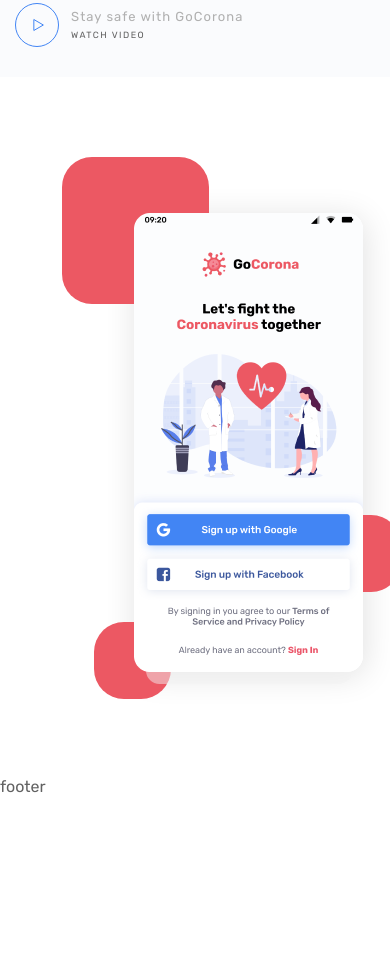
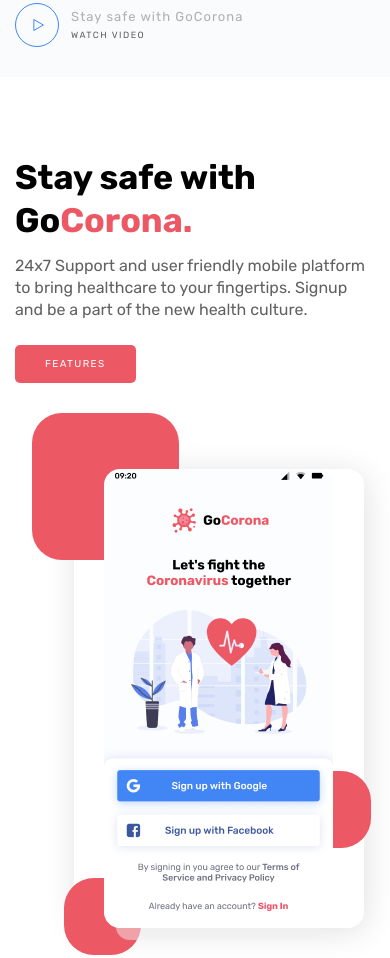
Before and after one commit to YurKo22/GoCorona, a plain HTML site: page index.html in a window 390 px wide. Shown: the part 642-1600 px from the top of the page. Before the commit the page ends 1437 px from the top, so only its background shows below. Drawn offline with Linux system fonts and the light colour scheme.

Commit message:
1.2.0
Adaptive of Section Stay-safe

```diff
--- a/css/slyle.css
+++ b/css/slyle.css
@@ -497,18 +497,20 @@ button:hover {
     box-shadow: 2px 4px 32px rgba(0, 0, 0, 0.12);
     border-radius: 16px;
     position: relative;
+    width: 61.5%;
 }
 
 .media-stay-safe__image img {
     position: relative;
     z-index: 5;
+    max-width: 100%;
 }
 
 .media-stay-safe__image::after {
-    content: '';
+    content: "";
     position: absolute;
     bottom: -12px;
-    left: 12px;
+    left: 42px;
     z-index: 2;
     width: 206px;
     height: 27px;
@@ -540,3 +542,27 @@ button:hover {
     bottom: 107px;
     right: 34px;
 }
+
+@media (min-width: 991.98px) {
+    .stay-safe {
+        padding: 30px 0;
+    }
+    .stay-safe__media {
+        padding: 0 0 0 47px;
+    }
+}
+
+@media (max-width: 767.98px) {
+    .stay-safe__container {
+        flex-direction: column-reverse;
+    }
+    .stay-safe__content {
+        margin: 0 0 30px 0;
+    }
+}
+
+@media (max-width: 767.98px) {
+    .media-stay-safe__image {
+        width: 290px;
+    }
+}
```
